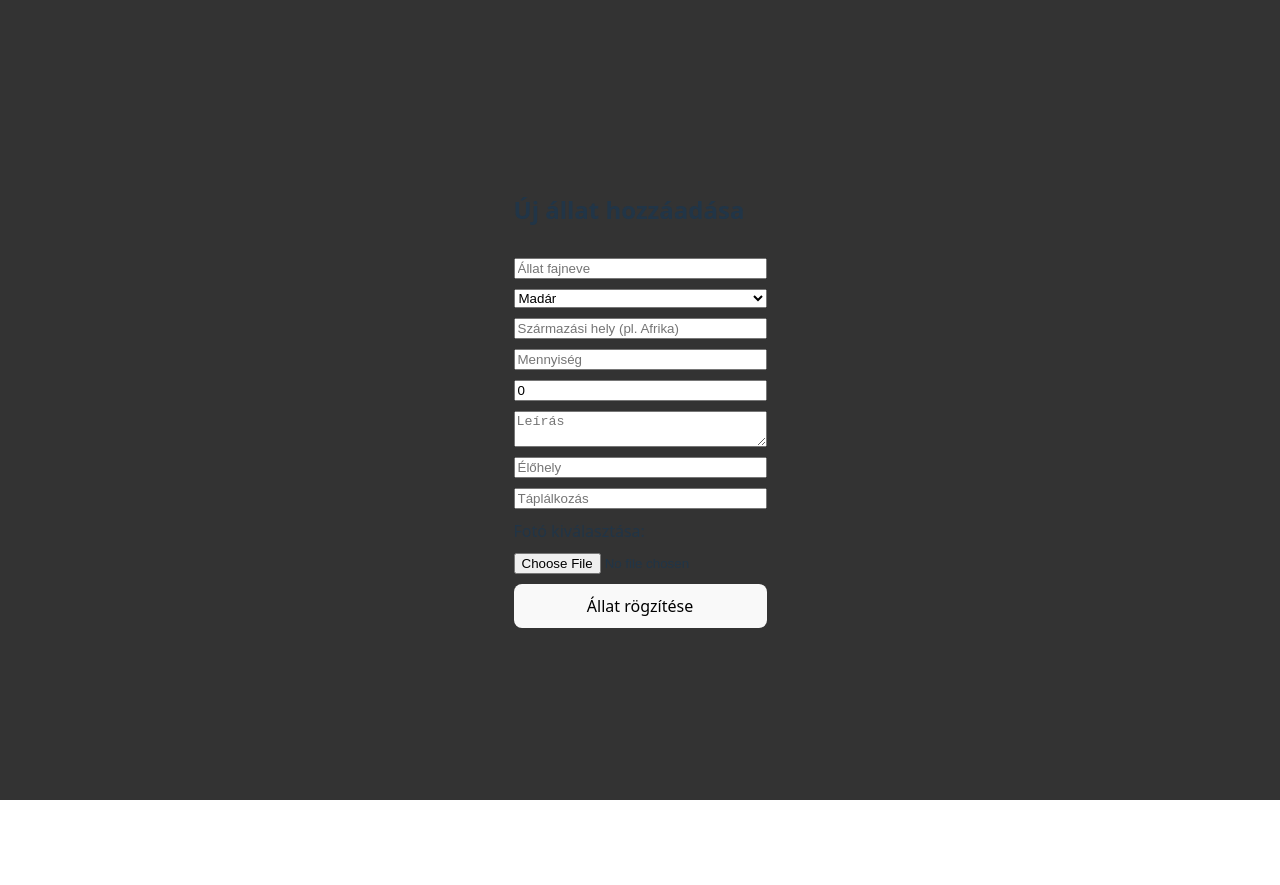
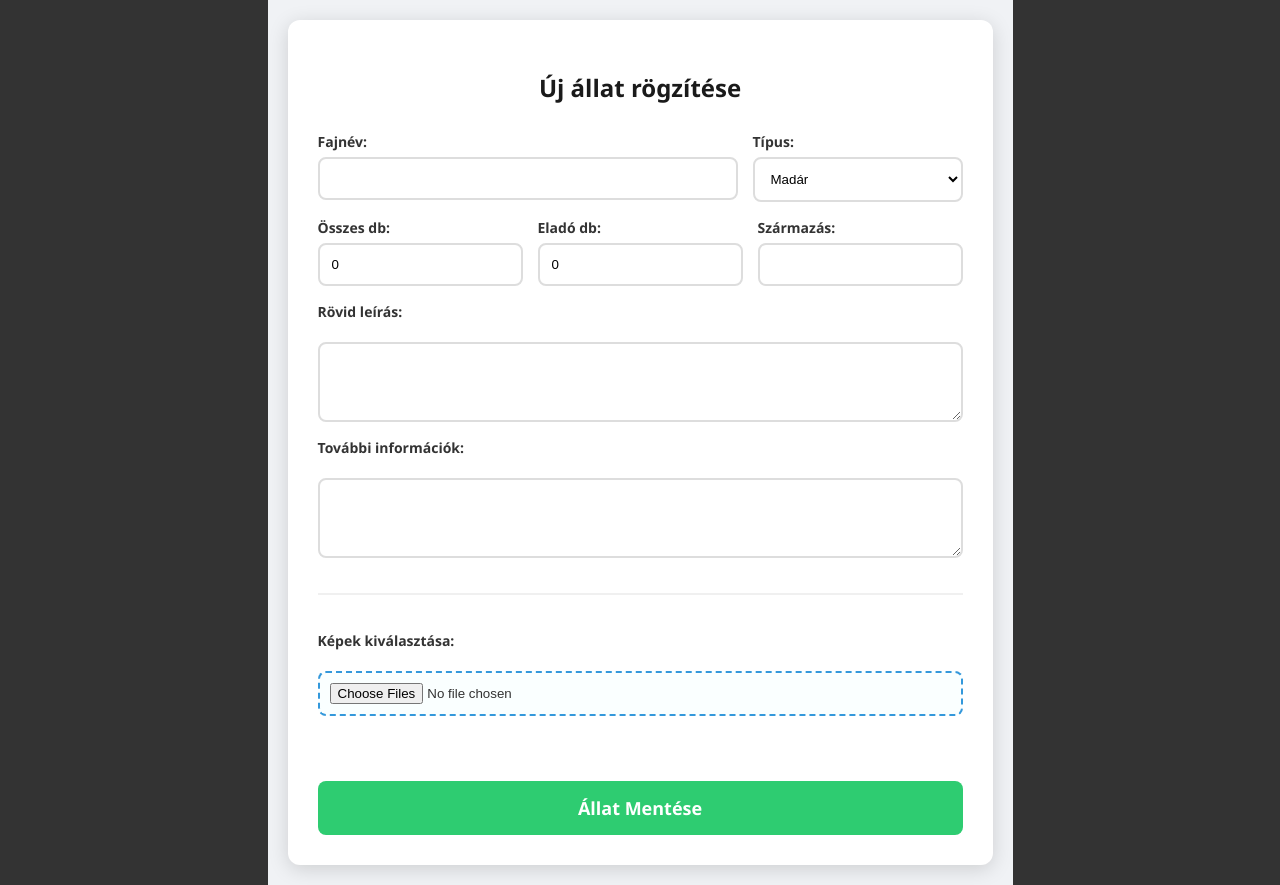
Before and after one commit to nemethdavid0623/Kereki-Madarpark-viszgaremek, a React (Vite) app in the folder Frontend/: page /AnimalInput in a window 1280 px wide. Before the commit the page ends 800 px from the top, so only its background shows below. Built offline with nearby package versions, Linux system fonts and the light colour scheme.

Commit message:
Frontend állat hozzáadás

```diff
--- a/Frontend/src/components/AnimalManager.jsx
+++ b/Frontend/src/components/AnimalManager.jsx
@@ -1,118 +1,159 @@
 import React, { useState } from 'react';
 import axios from 'axios';
+import { useAuth } from './AuthContext';
 
 const AnimalManager = () => {
+    const { token } = useAuth();
+    const [message, setMessage] = useState('');
     const [loading, setLoading] = useState(false);
-    const [file, setFile] = useState(null);
-    const [formData, setFormData] = useState({
+    const [errors, setErrors] = useState({});
+
+    const [animalData, setAnimalData] = useState({
         SpeciesName: '',
-        Quantity: '',
-        ForSaleQuantity: '0',
+        Quantity: 0,
+        ForSaleQuantity: 0,
+        Origin: '',
         Description: '',
-        SpeciesID: '1',
-        Habitat: '',
-        Feeding: '',
-        OriginName: ''
+        More: '',
+        SpeciesID: 1
     });
 
-    const token = localStorage.getItem('token');
-    const API_BASE = "http://localhost:8000/api";
+    const [selectedImages, setSelectedImages] = useState([]);
+
+    const handleInputChange = (e) => {
+        const { name, value } = e.target;
+        setAnimalData({ ...animalData, [name]: value });
+    };
+
+    const handleFileChange = (e) => {
+        const newFiles = Array.from(e.target.files);
+        setSelectedImages((prev) => [...prev, ...newFiles]);
+    };
+
+    const removeImage = (index) => {
+        setSelectedImages(selectedImages.filter((_, i) => i !== index));
+    };
 
     const handleSubmit = async (e) => {
         e.preventDefault();
-
-        if (!token) {
-            alert("Nincs bejelentkezve! Kérem jelentkezzen be újra.");
-            return;
-        }
-
         setLoading(true);
-
-        const config = {
-            headers: { Authorization: `Bearer ${token}` }
-        };
+        setMessage('Mentés folyamatban...');
+        setErrors({});
 
         try {
-            const originRes = await axios.post(`${API_BASE}/NewOrigin`, { Name: formData.OriginName }, config);
-            const originId = originRes.data.data.ID || originRes.data.data.id;
+            const animalRes = await axios.post('http://localhost:8000/api/NewAnimal', animalData);
 
-            const animalData = {
-                ...formData,
-                OriginID: originId
-            };
-            const animalRes = await axios.post(`${API_BASE}/NewAnimal`, animalData, config);
-            const animalId = animalRes.data.data.ID || animalRes.data.data.id;
+            if (animalRes.data.success) {
+                const newAnimalID = animalRes.data.data.id || animalRes.data.data.ID;
 
-            if (file) {
-                const imgData = new FormData();
-                imgData.append('ImageFile', file);
-                imgData.append('AnimalID', animalId);
+                if (selectedImages.length > 0) {
+                    for (const file of selectedImages) {
+                        const formData = new FormData();
+                        formData.append('ImageFile', file);
+                        formData.append('AnimalID', newAnimalID);
 
-                await axios.post(`${API_BASE}/NewImage`, imgData, {
-                    headers: {
-                        ...config.headers,
-                        'Content-Type': 'multipart/form-data'
+                        await axios.post('http://localhost:8000/api/NewImage', formData, {
+                            headers: { 'Content-Type': 'multipart/form-data' }
+                        });
                     }
-                });
+                }
+
+                setMessage('Sikeres mentés! Állat és képek rögzítve.');
+                setAnimalData({ SpeciesName: '', Quantity: 0, ForSaleQuantity: 0, Origin: '', Description: '', More: '', SpeciesID: 1 });
+                setSelectedImages([]);
             }
-
-            alert("Minden sikeresen elmentve!");
-
-            setFormData({
-                SpeciesName: '', Quantity: '', ForSaleQuantity: '0',
-                Description: '', SpeciesID: '1', Habitat: '',
-                Feeding: '', OriginName: ''
-            });
-            setFile(null);
-            e.target.reset();
-
-        } catch (error) {
-            console.error("Hiba részletei:", error.response?.data);
-            const errorMsg = error.response?.data?.message || "Szerver hiba történt";
-            alert("Hiba: " + errorMsg);
+        } catch (err) {
+            console.error(err);
+            if (err.response?.data?.errors) {
+                setErrors(err.response.data.errors);
+            }
+            setMessage('Hiba történt a mentés során!');
         } finally {
             setLoading(false);
         }
     };
 
     return (
-        <form onSubmit={handleSubmit} className="p-4 space-y-4" style={{display: 'flex', flexDirection: 'column', maxWidth: '400px', gap: '10px'}}>
-            <h2>Új állat hozzáadása</h2>
+        <div style={styles.pageBackground}>
+            <div style={styles.container}>
+                <h2 style={styles.title}>Új állat rögzítése</h2>
+                {message && <div style={styles.alert}>{message}</div>}
 
-            <input type="text" placeholder="Állat fajneve" value={formData.SpeciesName}
-                onChange={e => setFormData({...formData, SpeciesName: e.target.value})} required />
+                <form onSubmit={handleSubmit} style={styles.form}>
+                    <div style={styles.row}>
+                        <div style={{flex: 2}}>
+                            <label style={styles.label}>Fajnév:</label>
+                            <input type="text" name="SpeciesName" value={animalData.SpeciesName} onChange={handleInputChange} style={styles.input} required />
+                        </div>
+                        <div style={{flex: 1}}>
+                            <label style={styles.label}>Típus:</label>
+                            <select name="SpeciesID" value={animalData.SpeciesID} onChange={handleInputChange} style={styles.input}>
+                                <option value="1">Madár</option>
+                                <option value="2">Egyéb</option>
+                            </select>
+                        </div>
+                    </div>
 
-            <select value={formData.SpeciesID} onChange={e => setFormData({...formData, SpeciesID: e.target.value})}>
-                <option value="1">Madár</option>
-                <option value="2">Emlős</option>
-            </select>
+                    <div style={styles.row}>
+                        <div>
+                            <label style={styles.label}>Összes db:</label>
+                            <input type="number" name="Quantity" value={animalData.Quantity} onChange={handleInputChange} style={styles.input} required />
+                        </div>
+                        <div>
+                            <label style={styles.label}>Eladó db:</label>
+                            <input type="number" name="ForSaleQuantity" value={animalData.ForSaleQuantity} onChange={handleInputChange} style={styles.input} required />
+                        </div>
+                        <div>
+                            <label style={styles.label}>Származás:</label>
+                            <input type="text" name="Origin" value={animalData.Origin} onChange={handleInputChange} style={styles.input} required />
+                        </div>
+                    </div>
 
-            <input type="text" placeholder="Származási hely (pl. Afrika)" value={formData.OriginName}
-                onChange={e => setFormData({...formData, OriginName: e.target.value})} required />
+                    <label style={styles.label}>Rövid leírás:</label>
+                    <textarea name="Description" value={animalData.Description} onChange={handleInputChange} style={{...styles.input, height: '80px'}} required />
 
-            <input type="number" placeholder="Mennyiség" value={formData.Quantity}
-                onChange={e => setFormData({...formData, Quantity: e.target.value})} required />
+                    <label style={styles.label}>További információk:</label>
+                    <textarea name="More" value={animalData.More} onChange={handleInputChange} style={{...styles.input, height: '80px'}} required />
 
-            <input type="number" placeholder="Eladó mennyiség" value={formData.ForSaleQuantity}
-                onChange={e => setFormData({...formData, ForSaleQuantity: e.target.value})} required />
+                    <hr style={styles.hr} />
 
-            <textarea placeholder="Leírás" value={formData.Description}
-                onChange={e => setFormData({...formData, Description: e.target.value})} required />
+                    <label style={styles.label}>Képek kiválasztása:</label>
+                    <input type="file" multiple onChange={handleFileChange} accept="image/*" style={styles.fileInput} />
 
-            <input type="text" placeholder="Élőhely" value={formData.Habitat}
-                onChange={e => setFormData({...formData, Habitat: e.target.value})} required />
+                    <div style={styles.imageList}>
+                        {selectedImages.map((file, index) => (
+                            <div key={index} style={styles.imageItem}>
+                                <span style={styles.fileName}>{file.name}</span>
+                                <button type="button" onClick={() => removeImage(index)} style={styles.removeBtn}>Törlés</button>
+                            </div>
+                        ))}
+                    </div>
 
-            <input type="text" placeholder="Táplálkozás" value={formData.Feeding}
-                onChange={e => setFormData({...formData, Feeding: e.target.value})} required />
-
-            <label>Fotó kiválasztása:</label>
-            <input type="file" onChange={e => setFile(e.target.files[0])} required />
-
-            <button type="submit" disabled={loading} style={{padding: '10px', cursor: 'pointer'}}>
-                {loading ? "Mentés folyamatban..." : "Állat rögzítése"}
-            </button>
-        </form>
+                    <button type="submit" disabled={loading} style={styles.submitBtn}>
+                        {loading ? 'Mentés...' : 'Állat Mentése'}
+                    </button>
+                </form>
+            </div>
+        </div>
     );
 };
 
+const styles = {
+    pageBackground: { backgroundColor: '#f0f2f5', minHeight: '100vh', padding: '20px' },
+    container: { maxWidth: '700px', margin: '0 auto', padding: '30px', backgroundColor: '#ffffff', borderRadius: '12px', boxShadow: '0 4px 20px rgba(0,0,0,0.15)', fontFamily: 'Segoe UI, Tahoma, Geneva, Verdana, sans-serif' },
+    title: { textAlign: 'center', color: '#1a1a1a', marginBottom: '25px' },
+    form: { display: 'flex', flexDirection: 'column', gap: '15px' },
+    label: { display: 'block', marginBottom: '5px', fontWeight: 'bold', color: '#333333', fontSize: '14px' },
+    row: { display: 'flex', gap: '15px', flexWrap: 'wrap' },
+    input: { padding: '12px', borderRadius: '8px', border: '2px solid #ddd', width: '100%', boxSizing: 'border-box', color: '#000', backgroundColor: '#fff' },
+    hr: { border: '0', borderTop: '2px solid #f0f0f0', margin: '20px 0' },
+    fileInput: { padding: '10px', border: '2px dashed #3498db', borderRadius: '8px', cursor: 'pointer', backgroundColor: '#faffff', color: '#333' },
+    imageList: { display: 'flex', flexDirection: 'column', gap: '8px', marginTop: '10px' },
+    imageItem: { display: 'flex', justifyContent: 'space-between', alignItems: 'center', padding: '10px 15px', backgroundColor: '#f8f9fa', borderRadius: '6px', border: '1px solid #dee2e6' },
+    fileName: { fontSize: '14px', color: '#444' },
+    removeBtn: { background: 'none', border: 'none', color: '#e74c3c', fontWeight: 'bold', cursor: 'pointer', fontSize: '14px' },
+    submitBtn: { marginTop: '25px', padding: '15px', backgroundColor: '#2ecc71', color: 'white', border: 'none', borderRadius: '8px', fontSize: '18px', fontWeight: 'bold', cursor: 'pointer', transition: '0.3s' },
+    alert: { padding: '15px', marginBottom: '20px', borderRadius: '8px', backgroundColor: '#d1ecf1', color: '#0c5460', textAlign: 'center', fontWeight: 'bold' }
+};
+
 export default AnimalManager;
```
Also changed, not shown: 2 other files (tests, documents, lock files or other folders).
